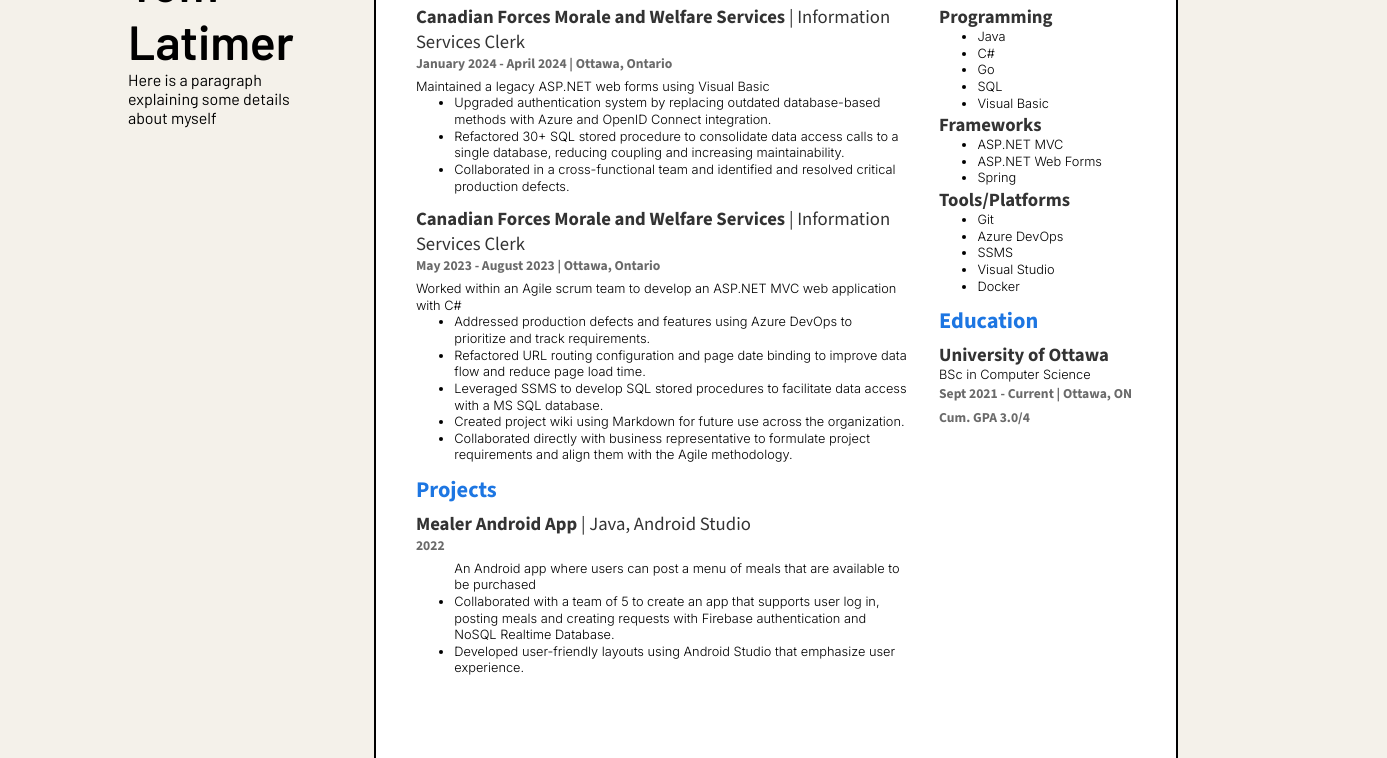
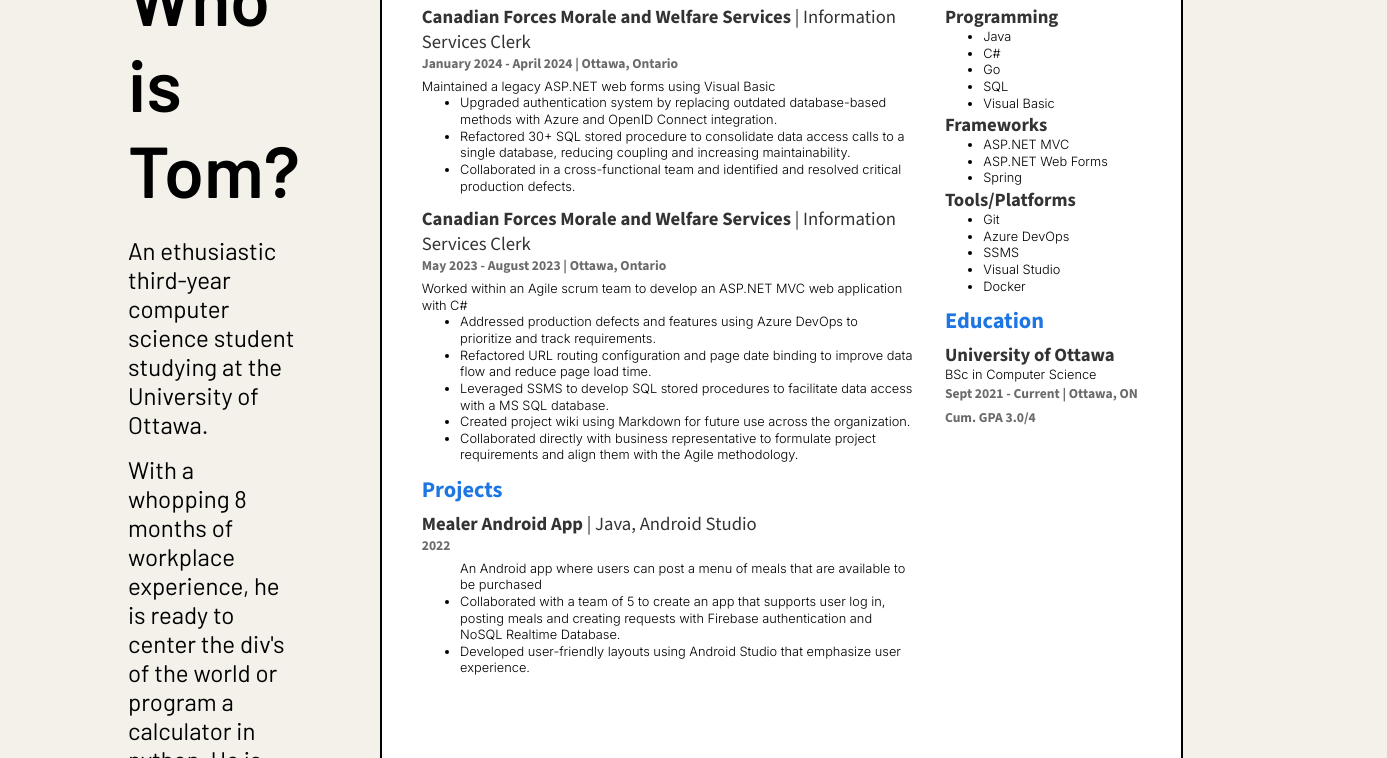
Before and after one commit to Tom-Latimer/portfolio, a plain HTML site: page public/index.html in a window 1280 px wide. Shown: the part 808-1566 px from the top of the page, 1387 px wide, since content can reach past the window. Drawn offline with nearby package versions, Linux system fonts and the light colour scheme.

Commit message:
Add personal description next to resume

```diff
--- a/public/index.html
+++ b/public/index.html
@@ -31,8 +31,10 @@
                 <div class="section-container">
                     <div class="description-container">
                         <div class="description">
-                            <h1>Tom Latimer</h1>
-                            <p>Here is a paragraph explaining some details about myself</p>
+                            <h1>Who is Tom?</h1>
+                            <p>An ethusiastic third-year computer science student studying at the University of Ottawa.</p>
+                            <p>With a whopping 8 months of workplace experience, he is ready to center the div's of the world or program a calculator in python. He is mostly comfortable with C# using the ASP.NET framework, but is actively pursuing opportunities to branch out and try new languages and frameworks.</p>
+                            <p>Web design could be considered his pasion, but whether or not he is good at it is still up for debate.</p>
                         </div>
                     </div>
                     <div class="resume-container">
--- a/public/style.css
+++ b/public/style.css
@@ -145,10 +145,15 @@ body {
 }
 
 .description-container h1 {
-    font-size: 3rem;
+    font-size: 4.5rem;
     font-weight: 600;
+    margin-bottom: 1.5rem;
 }
 
+.description-container p {
+    font-size: 1.5rem;
+    margin-bottom: 1rem;
+}
 /* Resume Content */
 
 .resume-container {
```
